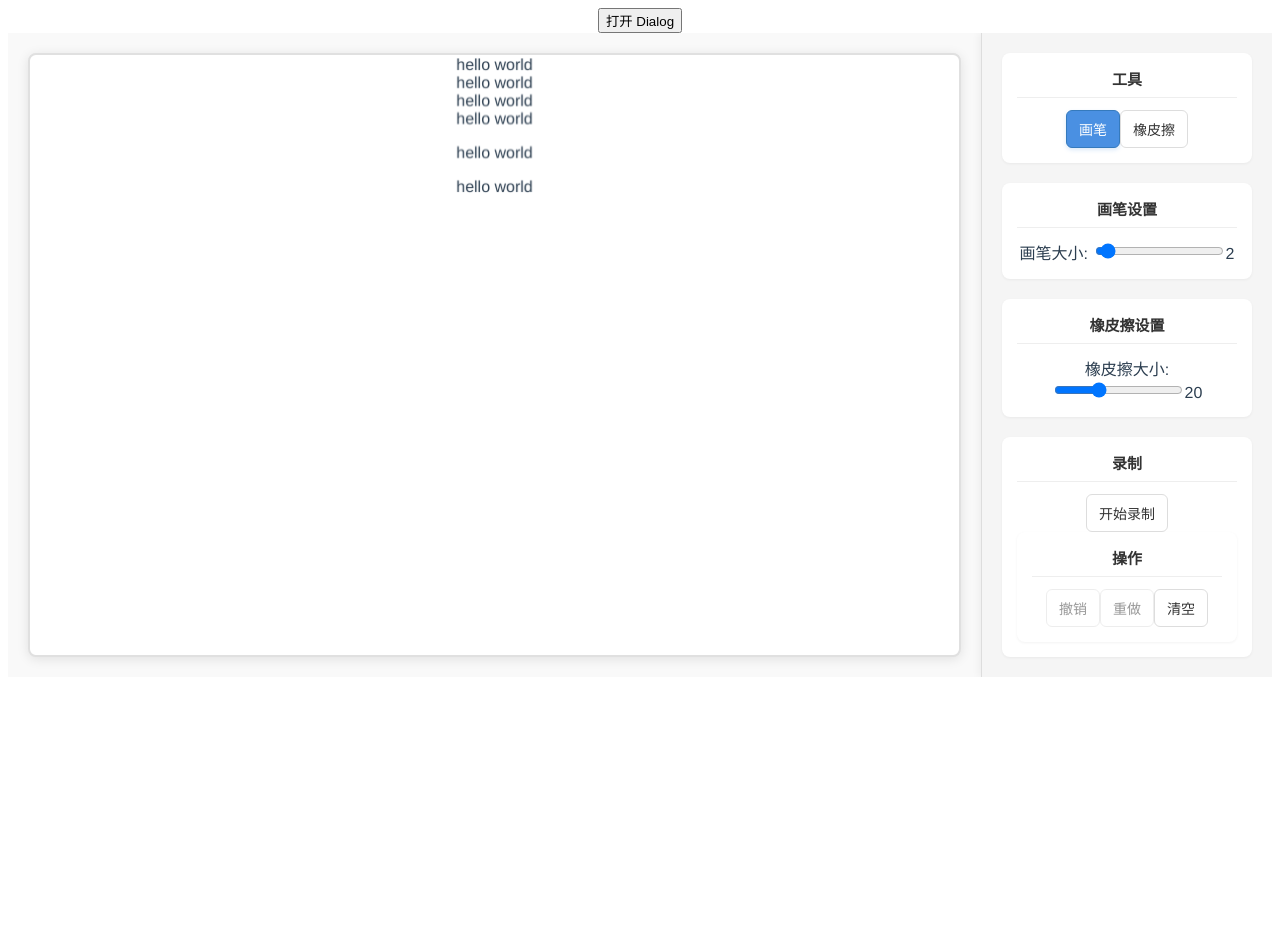
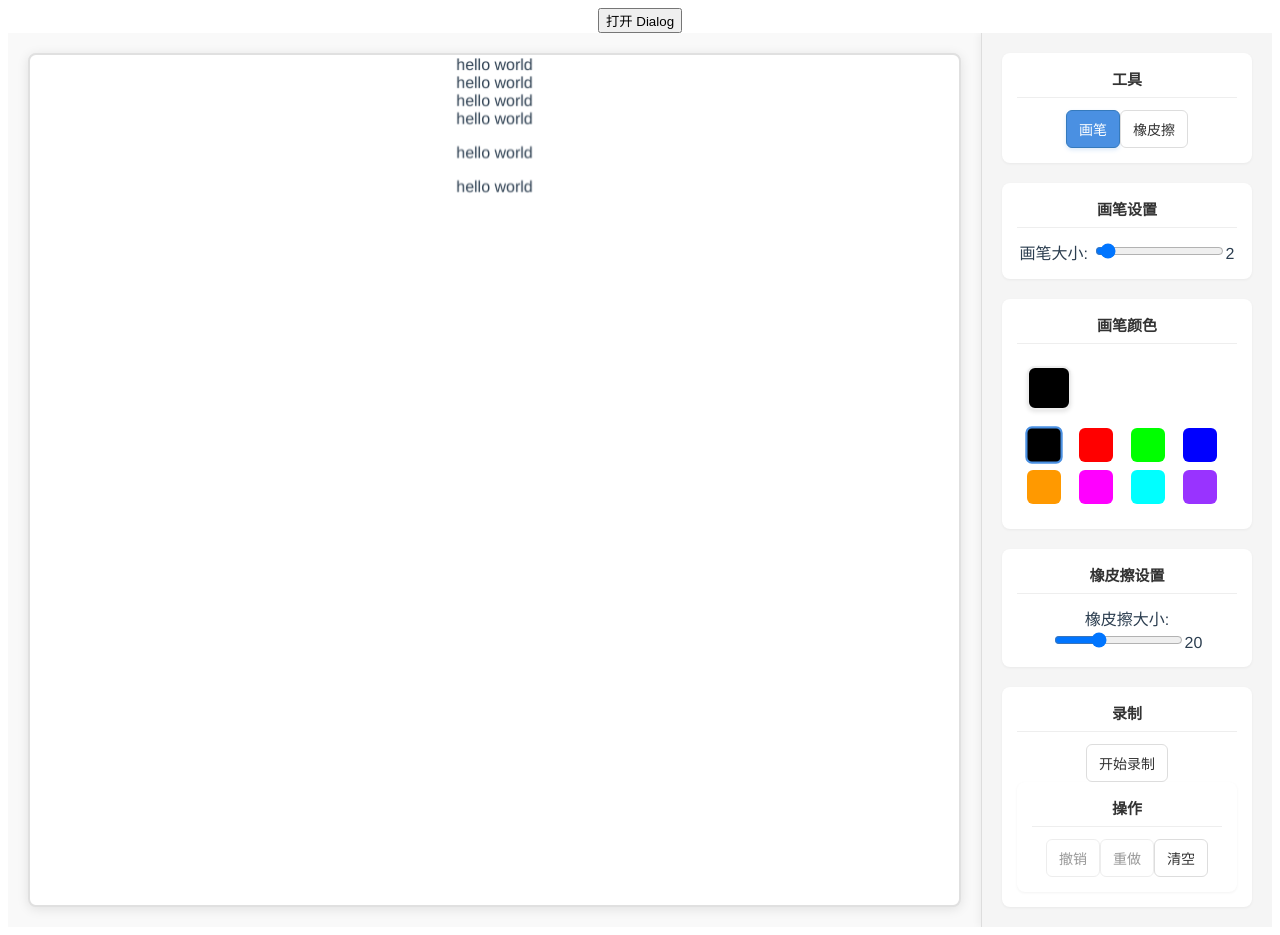
Before and after one commit to Invincible1996/my-recorder-app, a Vue app: page / in a window 1280 px wide. Before the commit the page ends 800 px from the top, so only its background shows below. Built offline with nearby package versions, Linux system fonts and the light colour scheme.

Commit message:
feat: add color picker

```diff
--- a/src/components/DrawingBoard.vue
+++ b/src/components/DrawingBoard.vue
@@ -43,6 +43,37 @@
           <label>画笔大小: </label>
           <input type="range" v-model.number="penSize" min="1" max="20" />
           <span class="size-value">{{ penSize }}</span>
+        </div>
+      </div>
+
+      <div class="tool-section">
+        <h3>画笔颜色</h3>
+        <div class="color-picker">
+          <!-- 当前颜色显示和自定义颜色选择器 -->
+          <label class="color-picker-label">
+            <div
+              class="current-color"
+              :style="{ backgroundColor: currentColor }"
+            ></div>
+            <input
+              type="color"
+              v-model="currentColor"
+              class="custom-color-input"
+              @change="setColor(currentColor)"
+            />
+          </label>
+
+          <!-- 颜色预设 -->
+          <div class="color-presets">
+            <div
+              v-for="(color, index) in colorPresets"
+              :key="index"
+              class="color-preset"
+              :style="{ backgroundColor: color }"
+              :class="{ active: currentColor === color }"
+              @click="setColor(color)"
+            ></div>
+          </div>
         </div>
       </div>
 
@@ -110,6 +141,7 @@ interface DrawStep {
   type: "pen" | "eraser";
   points: { x: number; y: number }[];
   size: number;
+  color?: string; // 添加颜色属性
 }
 
 @Component
@@ -153,6 +185,19 @@ export default class WhiteBoard extends Vue {
   // 添加音频相关属性
   private audioStream: MediaStream | null = null;
   private combinedStream: MediaStream | null = null;
+
+  // 添加画笔颜色相关属性
+  private currentColor = "#000000";
+  private colorPresets = [
+    "#000000", // 黑色
+    "#FF0000", // 红色
+    "#00FF00", // 绿色
+    "#0000FF", // 蓝色
+    "#FF9900", // 橙色
+    "#FF00FF", // 粉色
+    "#00FFFF", // 青色
+    "#9933FF", // 紫色
+  ];
 
   get formattedRecordingTime(): string {
     const totalSeconds = this.recordingTime;
@@ -428,6 +473,7 @@ export default class WhiteBoard extends Vue {
       type: this.currentTool,
       points: [point],
       size: this.currentTool === "pen" ? this.penSize : this.eraserSize,
+      color: this.currentTool === "pen" ? this.currentColor : undefined,
     };
 
     // 清除重做栈
@@ -501,7 +547,7 @@ export default class WhiteBoard extends Vue {
 
       if (this.currentStep.type === "pen") {
         this.drawingCtx.globalCompositeOperation = "source-over";
-        this.drawingCtx.strokeStyle = "#000";
+        this.drawingCtx.strokeStyle = this.currentStep.color || "#000";
         this.drawingCtx.lineWidth = this.currentStep.size;
       } else {
         // 橡皮擦模式
@@ -622,7 +668,7 @@ export default class WhiteBoard extends Vue {
 
       if (step.type === "pen") {
         this.drawingCtx.globalCompositeOperation = "source-over";
-        this.drawingCtx.strokeStyle = "#000";
+        this.drawingCtx.strokeStyle = step.color || "#000";
         this.drawingCtx.lineWidth = step.size;
       } else {
         // 橡皮擦模式
@@ -638,6 +684,15 @@ export default class WhiteBoard extends Vue {
 
     // 更新主画布显示
     this.redrawCanvas();
+  }
+
+  // 添加选择颜色的方法
+  private setColor(color: string) {
+    this.currentColor = color;
+    // 自动切换到画笔工具
+    if (this.currentTool === "eraser") {
+      this.setTool("pen");
+    }
   }
 
   // 操作方法
@@ -698,10 +753,10 @@ export default class WhiteBoard extends Vue {
       // 1. 获取麦克风权限
       const audioStream = await navigator.mediaDevices.getUserMedia({
         audio: {
-          echoCancellation: true,  // 开启回声消除
-          noiseSuppression: true,  // 开启降噪
-          sampleRate: 44100        // 设置采样率
-        }
+          echoCancellation: true, // 开启回声消除
+          noiseSuppression: true, // 开启降噪
+          sampleRate: 44100, // 设置采样率
+        },
       });
 
       // 保存音频流的引用，用于之后释放
@@ -713,7 +768,7 @@ export default class WhiteBoard extends Vue {
       // 3. 合并音视频流
       const combinedTracks = [
         ...canvasStream.getVideoTracks(),
-        ...audioStream.getAudioTracks()
+        ...audioStream.getAudioTracks(),
       ];
       this.combinedStream = new MediaStream(combinedTracks);
 
@@ -762,7 +817,7 @@ export default class WhiteBoard extends Vue {
       if (container) {
         container.classList.remove("recording");
       }
-      if ((err as Error).name === 'NotAllowedError') {
+      if ((err as Error).name === "NotAllowedError") {
         alert("无法访问麦克风，请确保已授予麦克风权限。");
       } else {
         alert("无法开始录制，请确保浏览器支持画布和音频录制功能。");
@@ -774,7 +829,7 @@ export default class WhiteBoard extends Vue {
   private cleanupStreams() {
     // 停止所有音频轨道
     if (this.audioStream) {
-      this.audioStream.getTracks().forEach(track => {
+      this.audioStream.getTracks().forEach((track) => {
         track.stop();
       });
       this.audioStream = null;
@@ -782,13 +837,12 @@ export default class WhiteBoard extends Vue {
 
     // 停止合并的流
     if (this.combinedStream) {
-      this.combinedStream.getTracks().forEach(track => {
+      this.combinedStream.getTracks().forEach((track) => {
         track.stop();
       });
       this.combinedStream = null;
     }
   }
-
 
   pauseRecording() {
     if (this.mediaRecorder && this.mediaRecorder.state === "recording") {
@@ -1082,4 +1136,66 @@ button:disabled {
   overflow: hidden;
   z-index: 0; /* 确保在最底层 */
 }
+.color-picker {
+  display: flex;
+  flex-direction: column;
+  gap: 10px;
+  padding: 10px;
+}
+
+.color-picker-label {
+  position: relative;
+  display: inline-block;
+  cursor: pointer;
+}
+
+.current-color {
+  width: 40px;
+  height: 40px;
+  border-radius: 8px;
+  border: 2px solid #eee;
+  transition: all 0.2s ease;
+  box-shadow: 0 2px 4px rgba(0,0,0,0.1);
+}
+
+.current-color:hover {
+  transform: scale(1.05);
+  box-shadow: 0 4px 8px rgba(0,0,0,0.15);
+}
+
+.custom-color-input {
+  position: absolute;
+  top: 0;
+  left: 0;
+  width: 100%;
+  height: 100%;
+  opacity: 0;
+  cursor: pointer;
+}
+
+.color-presets {
+  display: grid;
+  grid-template-columns: repeat(4, 1fr);
+  gap: 8px;
+  margin-top: 8px;
+}
+
+.color-preset {
+  width: 30px;
+  height: 30px;
+  border-radius: 6px;
+  cursor: pointer;
+  transition: all 0.2s ease;
+  border: 2px solid transparent;
+}
+
+.color-preset:hover {
+  transform: scale(1.1);
+  box-shadow: 0 2px 4px rgba(0,0,0,0.1);
+}
+
+.color-preset.active {
+  border-color: #4a90e2;
+  transform: scale(1.1);
+}
 </style>
```
